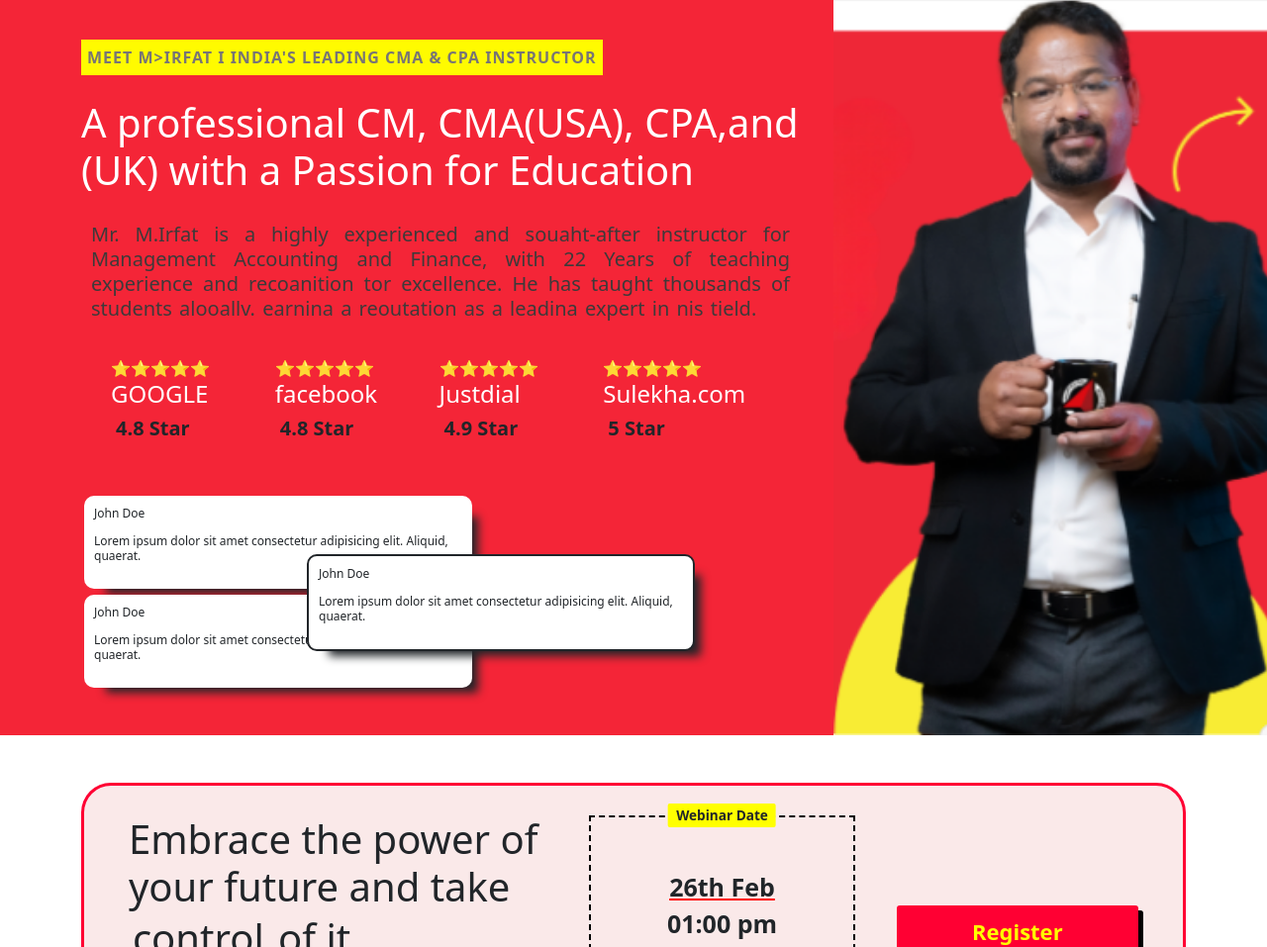
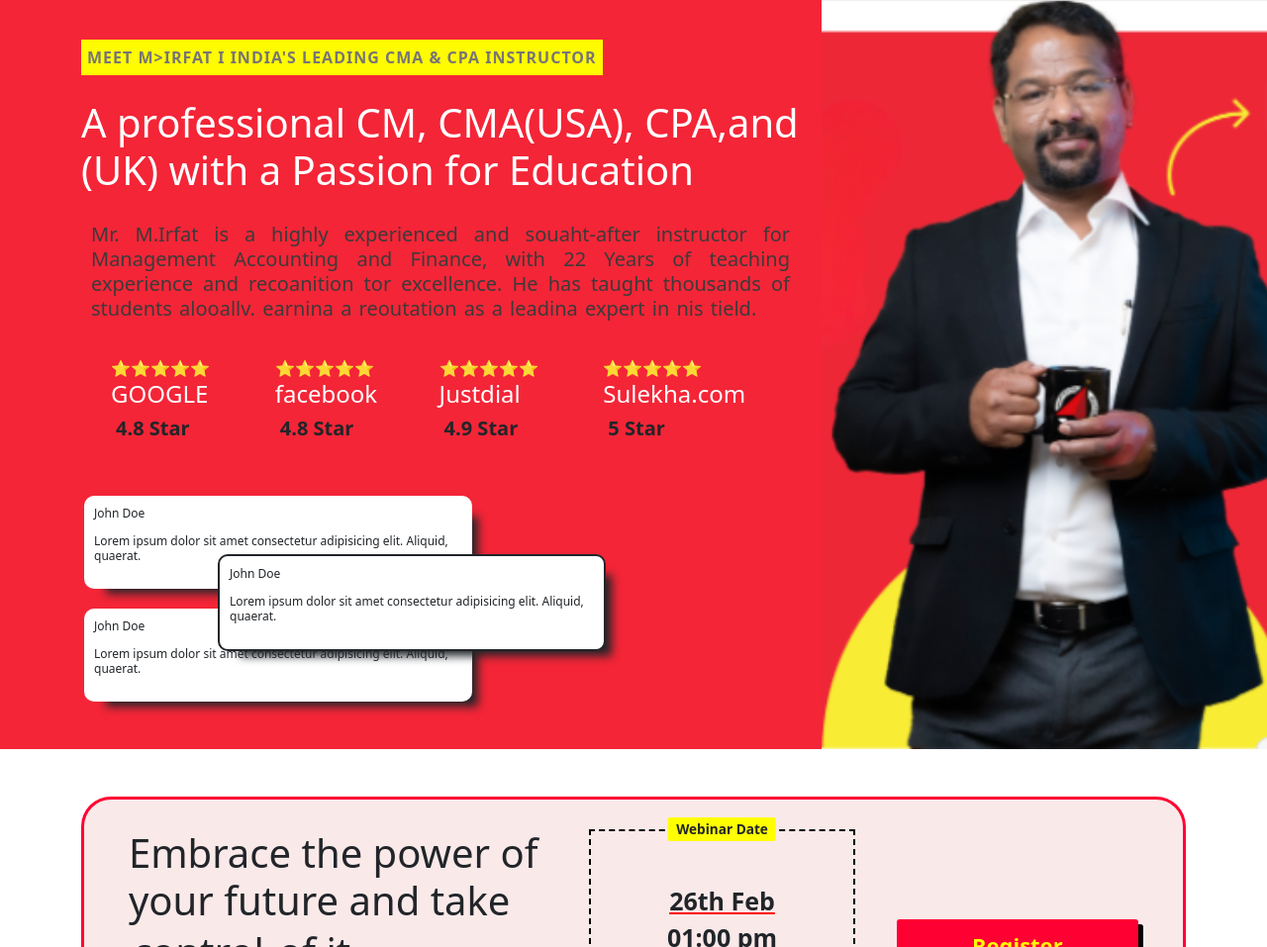
Before and after one commit to karmanshi/alma-assignments, a plain HTML site: page NorthStarAssig/index.html in a window 1280 px wide. Shown: the part 1398-2355 px from the top of the page at 99% size. Drawn offline with nearby package versions, Linux system fonts and the light colour scheme.

Commit message:
updated the margins for testimonials

```diff
--- a/NorthStarAssig/index.html
+++ b/NorthStarAssig/index.html
@@ -233,7 +233,7 @@
                             </div>
                         </div>
                         <div class="w-50 my-5">
-                            <div class="row" style="height:100px">
+                            <div class="row" style="height:110px">
                                 <div class="testomonial">
                                     <div class="testo-top">
                                         <img />
@@ -243,7 +243,7 @@
                                         <p>Lorem ipsum dolor sit amet consectetur adipisicing elit. Aliquid, quaerat.</p>
                                     </div>
                                 </div>
-                                <div class="testomonial" style="z-index: 1; margin-left: 240px; margin-top: -35px; border: 2px solid">
+                                <div class="testomonial" style="z-index: 1; margin-left: 150px; margin-top: -35px; border: 2px solid">
                                     <div class="testo-top">
                                         <img />
                                         <span>John Doe</span>
@@ -253,7 +253,7 @@
                                     </div>
                                 </div>
                             </div>
-                            <div class="row">
+                            <div class="row mt-1">
                                 <div class="testomonial ">
                                     <div class="testo-top">
                                         <img />
@@ -266,7 +266,7 @@
                             </div>
                         </div>
                     </div>
-                    <div class="col-lg-4 col-md-4 col-12 col-xxl-4 testo-right">
+                    <div class="col-lg-4 col-md-4 col-12 col-xxl-4 testo-right m-0 p-0">
                         <img src="../NorthStarAssig/images/TestoImg.PNG" style="height: 100%;"/>
                     </div>
 
```
